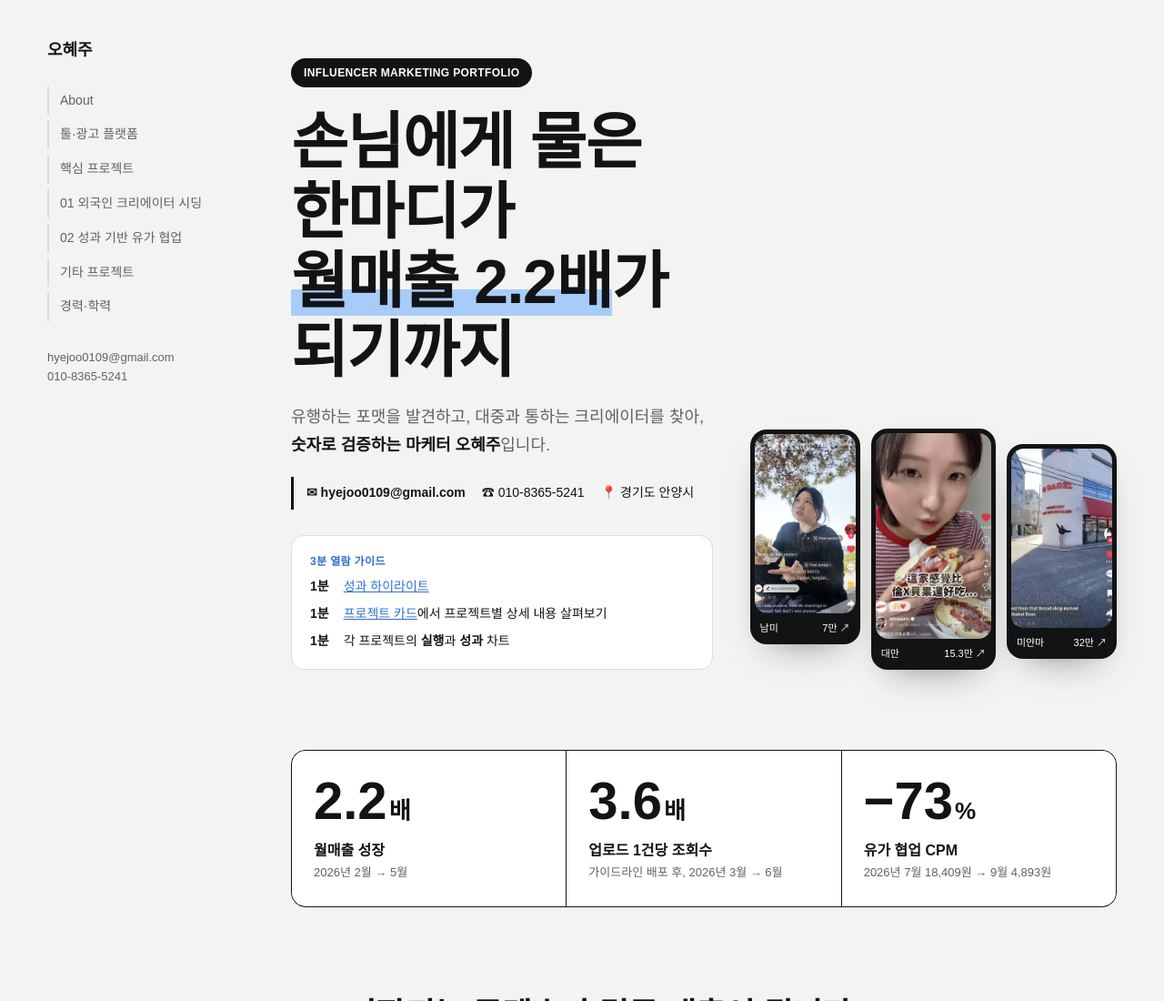
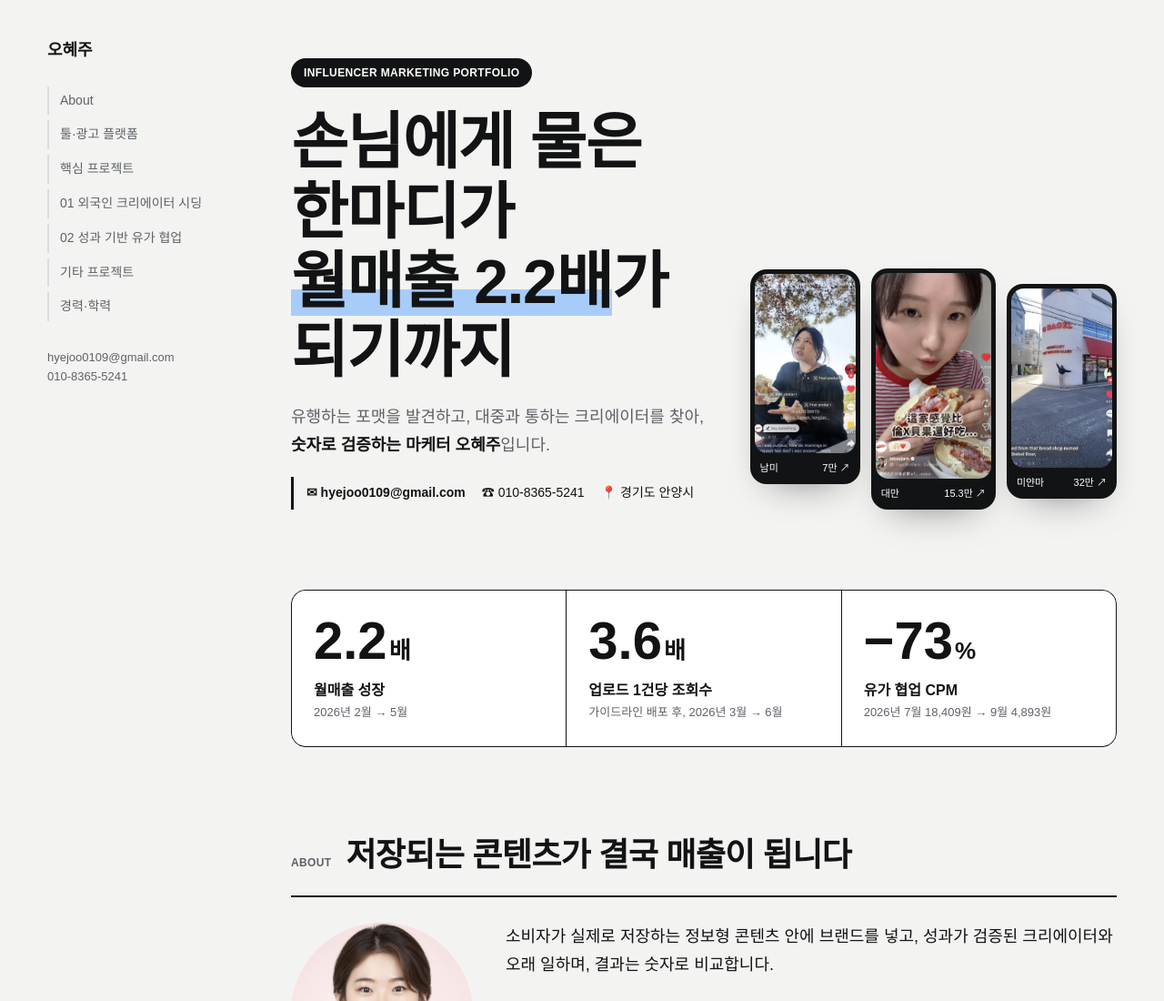
Before and after one commit to hyejoo0109/Portfolio, a plain HTML site: page index.html in a window 1280 px wide. Shown: the top 1100 px of the page at 91% size. Drawn offline with Linux system fonts and the light colour scheme; a web font is replaced by a local one.

Commit message:
3분 열람 가이드 삭제
Co-Authored-By: Claude Opus 5.5 <noreply@anthropic.com>

```diff
--- a/index.html
+++ b/index.html
@@ -64,10 +64,6 @@ main{padding:40px 0 96px;display:flex;flex-direction:column;gap:88px;min-width:0
 .reels .reel-link:nth-child(2){width:34%}
 .reels .reel-link:nth-child(3){width:30%;margin-bottom:12px}
 
-.guide{margin-top:28px;display:grid;grid-template-columns:auto 1fr;gap:6px 16px;background:var(--card);border:1px solid var(--line);border-radius:14px;padding:18px 20px;font-size:14px;max-width:560px}
-.guide .mono{color:var(--sky-deep);grid-column:1/-1}
-.guide b{font-weight:600}
-.guide a{color:var(--sky-deep)}
 
 .contact-row{display:flex;flex-wrap:wrap;gap:8px 18px;margin-top:20px;font-size:14px;border-left:3px solid var(--ink);padding:6px 0 6px 14px}
 .contact-row a{text-decoration:none;font-weight:600}
@@ -222,7 +218,7 @@ footer.end .c{font-family:var(--mono);font-size:13px;line-height:1.9;text-align:
   </nav>
 
   <main>
-    <!-- ===== 첫 화면: 슬로건·연락처·열람 가이드 ===== -->
+    <!-- ===== 첫 화면: 슬로건·연락처 ===== -->
     <section class="hero" aria-label="소개">
       <div>
         <span class="eyebrow mono">Influencer Marketing Portfolio</span>
@@ -233,12 +229,6 @@ footer.end .c{font-family:var(--mono);font-size:13px;line-height:1.9;text-align:
           <span>☎ 010-8365-5241</span>
           <span>📍 경기도 안양시</span>
         </div>
-        <div class="guide">
-          <span class="mono">3분 열람 가이드</span>
-          <b>1분</b><span><a href="#metrics">성과 하이라이트</a></span>
-          <b>1분</b><span><a href="#projects">프로젝트 카드</a>에서 프로젝트별 상세 내용 살펴보기</span>
-          <b>1분</b><span>각 프로젝트의 <b>실행</b>과 <b>성과</b> 차트</span>
-                  </div>
       </div>
       <div class="reels" aria-label="협업 크리에이터 콘텐츠">
         <a class="reel-link" href="https://vt.tiktok.com/ZSpttwYp2/" target="_blank" rel="noopener" aria-label="남미 크리에이터 영상 보기 (새 창)"><figure class="reel"><img src="img/creator-a.jpg" alt="남미 크리에이터 틱톡 화면"><figcaption><span>남미</span><span>7만 ↗</span></figcaption></figure></a>
```
